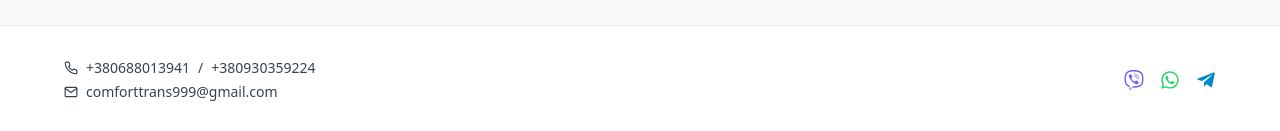
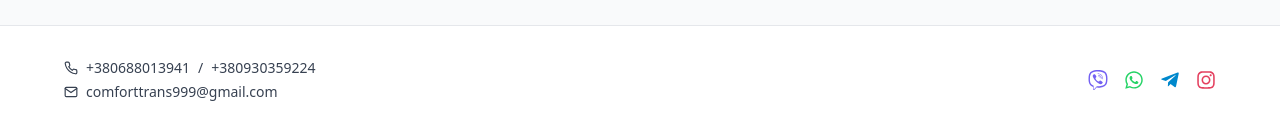
Before and after one commit to DenysCheremis/passenger-transport-landing, a React (Vite) app: page / in a window 1280 px wide. Shown: the part 2301-2432 px from the top of the page. Built offline with nearby package versions, Linux system fonts and the light colour scheme.

Commit message:
feat: update contact sections, gallery, and footer with socials and styling fixes

```diff
--- a/src/components/ContactForm.jsx
+++ b/src/components/ContactForm.jsx
@@ -30,7 +30,7 @@ function ContactForm() {
 					<FaWhatsapp size={24} /> WhatsApp
 				</a>
 				<a
-					href="https://t.me/yourtelegramusername"
+					href="https://t.me/Konfort_TRANSS"
 					target="_blank"
 					rel="noopener noreferrer"
 					className="flex items-center justify-center gap-2 px-6 py-4 bg-cyan-500 hover:bg-cyan-600 text-white rounded-lg text-lg"
--- a/src/components/ContactModal.jsx
+++ b/src/components/ContactModal.jsx
@@ -65,7 +65,7 @@ function ContactModal({ isOpen, onClose }) {
 						<FaWhatsapp size={20} /> WhatsApp
 					</a>
 					<a
-						href="https://t.me/yourtelegramusername"
+						href="https://t.me/Konfort_TRANSS"
 						target="_blank"
 						rel="noopener noreferrer"
 						className="flex items-center justify-center gap-2 px-6 py-3 bg-cyan-500 text-white rounded-lg hover:bg-cyan-600"
--- a/src/components/Footer.jsx
+++ b/src/components/Footer.jsx
@@ -1,6 +1,12 @@
 import React from 'react';
 import { FiPhone, FiMail } from 'react-icons/fi';
-import { FaTelegramPlane, FaWhatsapp, FaFacebookMessenger, FaViber } from 'react-icons/fa';
+import {
+	FaTelegramPlane,
+	FaWhatsapp,
+	FaFacebookMessenger,
+	FaViber,
+	FaInstagram,
+} from 'react-icons/fa';
 
 function Footer() {
 	return (
@@ -45,13 +51,22 @@ function Footer() {
 						<FaWhatsapp />
 					</a>
 					<a
-						href="https://t.me/yourtelegramusername"
+						href="https://t.me/Konfort_TRANSS"
 						target="_blank"
 						rel="noopener noreferrer"
 						aria-label="Telegram"
 						className="text-[#0088cc]"
 					>
 						<FaTelegramPlane />
+					</a>
+					<a
+						href="https://www.instagram.com/konfort_transs/profilecard/?igsh=MTVlOXZ1MWlhNnF3NA=="
+						target="_blank"
+						rel="noopener noreferrer"
+						aria-label="Instagram"
+						className="text-[#E4405F]"
+					>
+						<FaInstagram />
 					</a>
 					{/* <a
 						href="https://m.me/yourfacebookusername"
```
Also changed, not shown: src/assets/gallery10.jpg (added), src/assets/gallery9.jpg (added).
